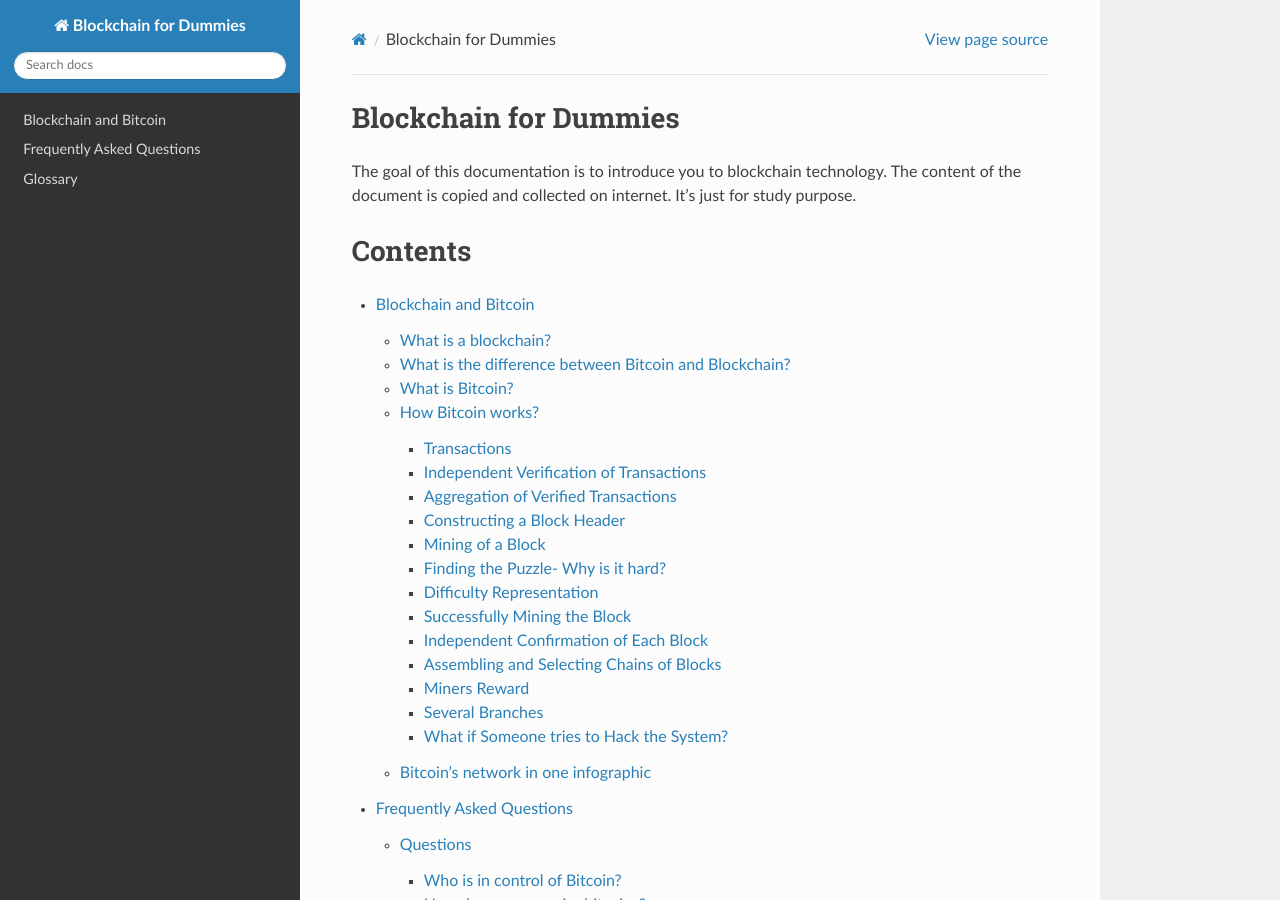
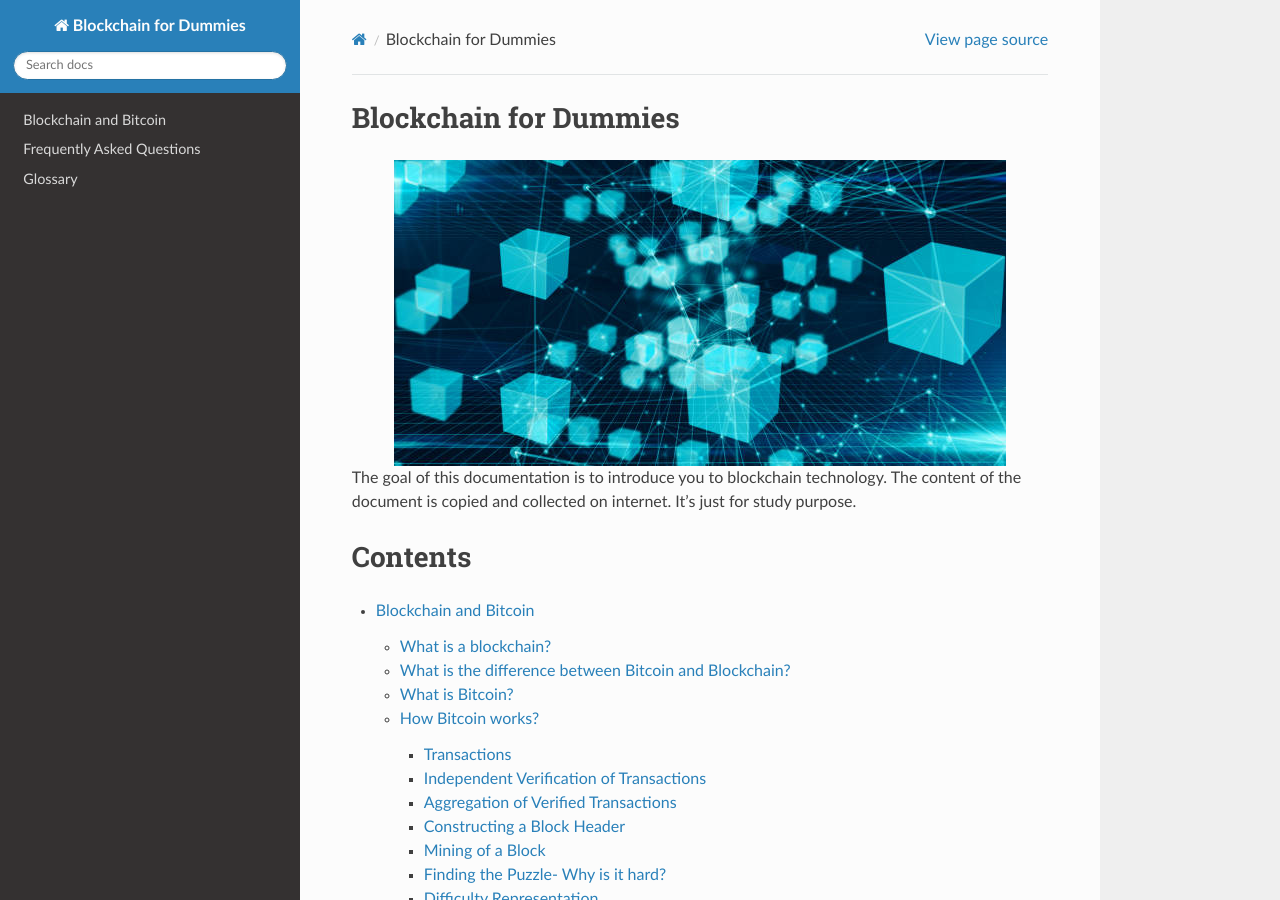
Before and after one commit to nthtson/blockchain-for-dummies, a Sphinx documentation site: the page built from docs/index.rst, in a window 1280 px wide and 900 px high. Built offline with Sphinx 7.4.7 and the Read the Docs theme 2.0.0, drawn with Linux system fonts in a browser that asks for light colours.

Commit message:
add image

```diff
--- a/docs/index.rst
+++ b/docs/index.rst
@@ -5,6 +5,9 @@
 
 Blockchain for Dummies
 ===============================================================================
+
+..  image:: ./img/blockchain.jpg
+    :align: center
 
 The goal of this documentation is to introduce you to blockchain technology. The content of the
 document is copied and collected on internet. It's just for study purpose.
```
Also changed, not shown: docs/img/blockchain.jpg (added), 5 other files.
